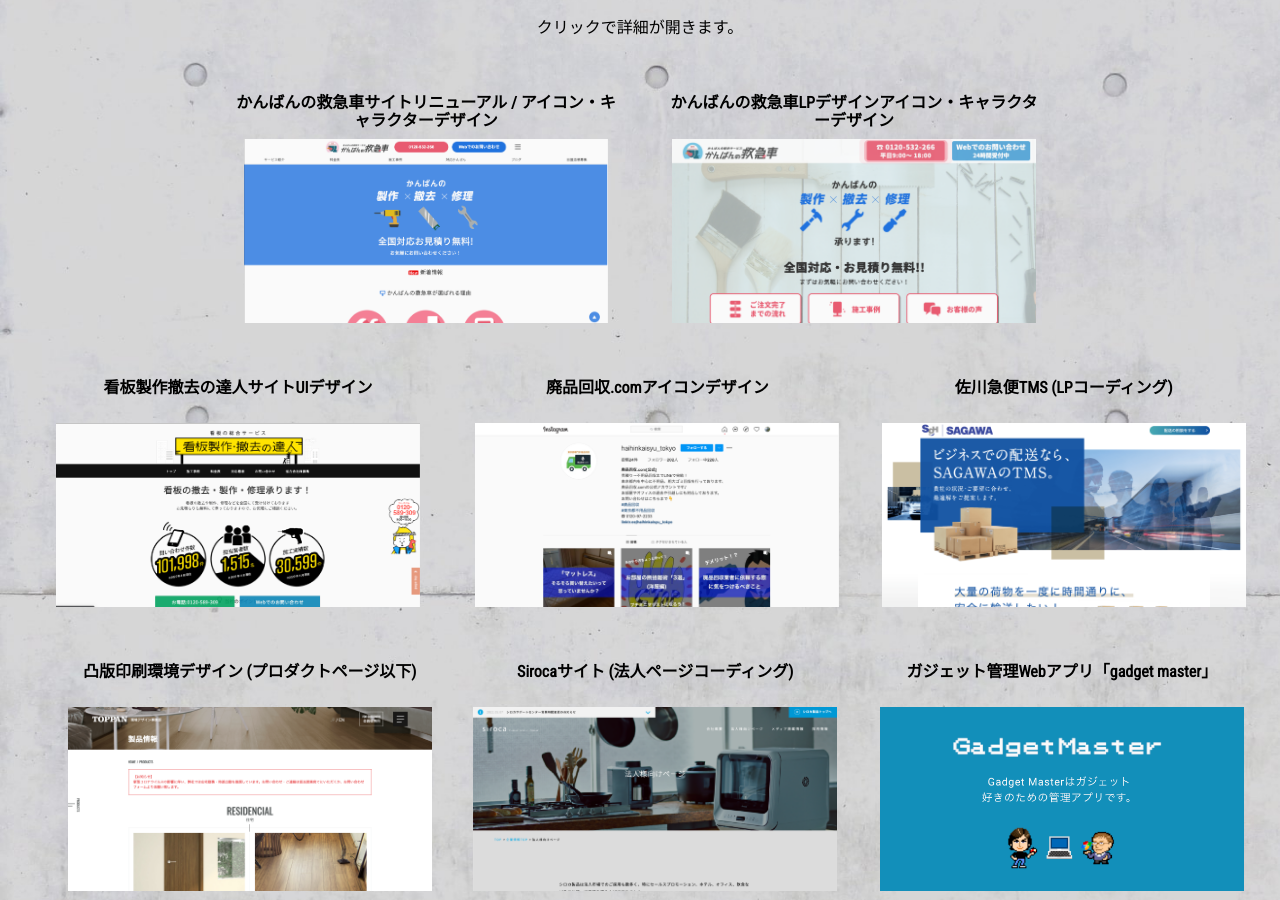
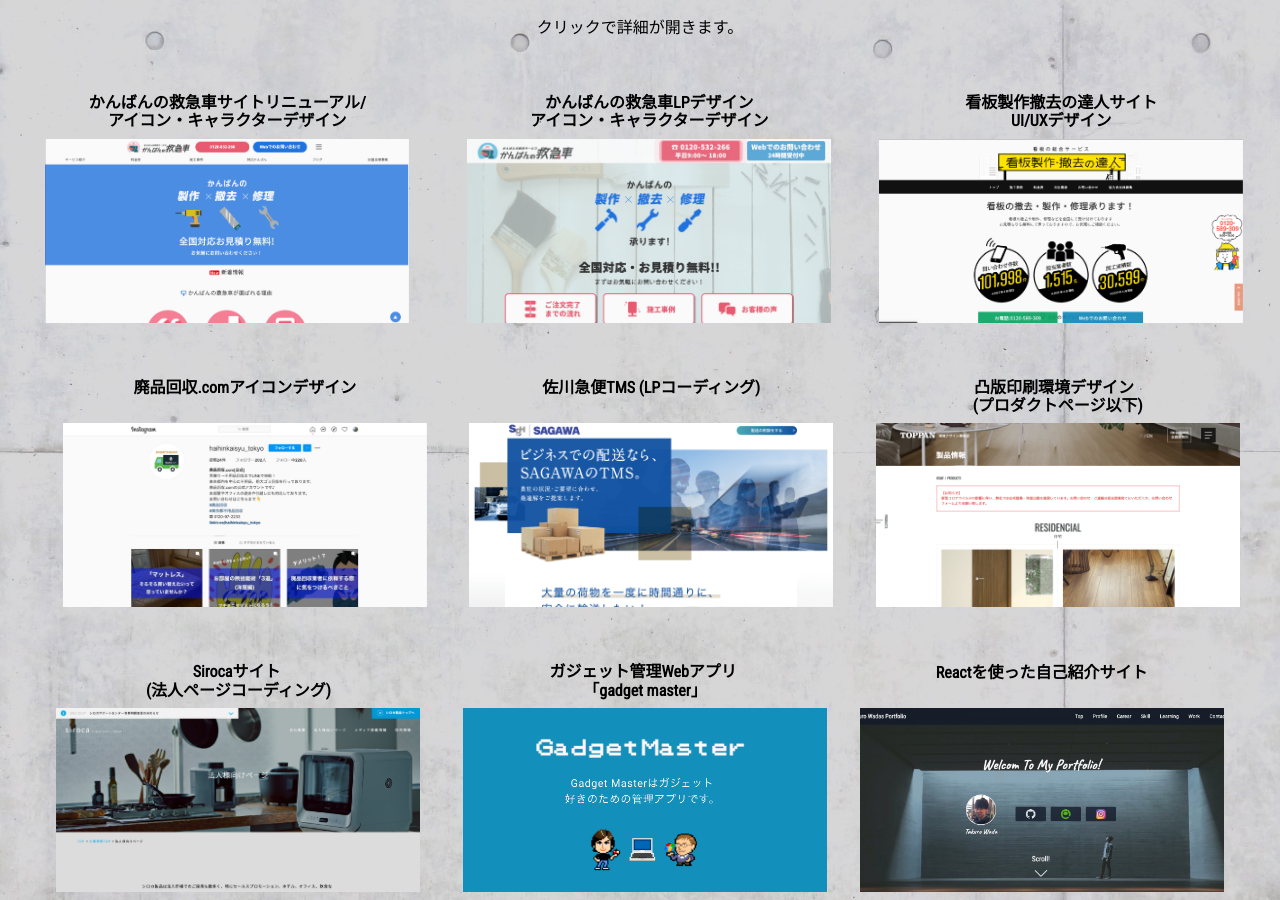
Before and after one commit to TakuroWada/react-portfolio, a React (Create React App) app: page / in a window 1280 px wide. Shown: the part 3119-4019 px from the top of the page. Built offline with nearby package versions, Linux system fonts and the light colour scheme.

Commit message:
fix Workタイトルの改行設定 #122

```diff
--- a/src/components/organisms/Work.js
+++ b/src/components/organisms/Work.js
@@ -19,7 +19,7 @@
     img: WorkImg1,
     url: "https://kanban-rescue.com/",
     title:
-      "かんばんの救急車サイトリニューアル / アイコン・キャラクターデザイン",
+      "かんばんの救急車サイトリニューアル/\nアイコン・キャラクターデザイン",
     period: "1ヶ月程度",
     scale: "1名",
     position: "要件定義、デザイン、コーディング、運用担当",
@@ -30,7 +30,7 @@
   {
     img: WorkImg2,
     url: "https://kanban-rescue.com/lp/",
-    title: "かんばんの救急車LPデザインアイコン・キャラクターデザイン",
+    title: "かんばんの救急車LPデザイン\nアイコン・キャラクターデザイン",
     period: "2日程度",
     scale: "1名",
     position: "デザイン、コーディング、運用担当",
@@ -41,7 +41,7 @@
   {
     img: WorkImg3,
     url: "https://kanbantatsujin.com/",
-    title: "看板製作撤去の達人サイトUIデザイン",
+    title: "看板製作撤去の達人サイト\nUI/UXデザイン",
     period: "1ヶ月程度",
     scale: "1-2名",
     position: "要件定義、UIデザイン、コーディング、運用担当",
@@ -74,7 +74,7 @@
   {
     img: WorkImg6,
     url: "https://forest.toppan.co.jp/products/",
-    title: "凸版印刷環境デザイン (プロダクトページ以下)",
+    title: "凸版印刷環境デザイン  \n(プロダクトページ以下)",
     period: "2日",
     scale: "1名",
     position: "コーディング担当",
@@ -85,7 +85,7 @@
   {
     img: WorkImg7,
     url: "https://www.siroca.co.jp/corporate/partner/",
-    title: "Sirocaサイト (法人ページコーディング)",
+    title: "Sirocaサイト \n(法人ページコーディング)",
     period: "2日",
     scale: "7名程度",
     position: "コーディング担当",
@@ -96,7 +96,7 @@
   {
     img: WorkImg8,
     url: "https://gadget-master.web.app/",
-    title: "ガジェット管理Webアプリ「gadget master」",
+    title: "ガジェット管理Webアプリ \n「gadget master」",
     period: "3週間程度",
     scale: "1名",
     position: "個人制作",
```
